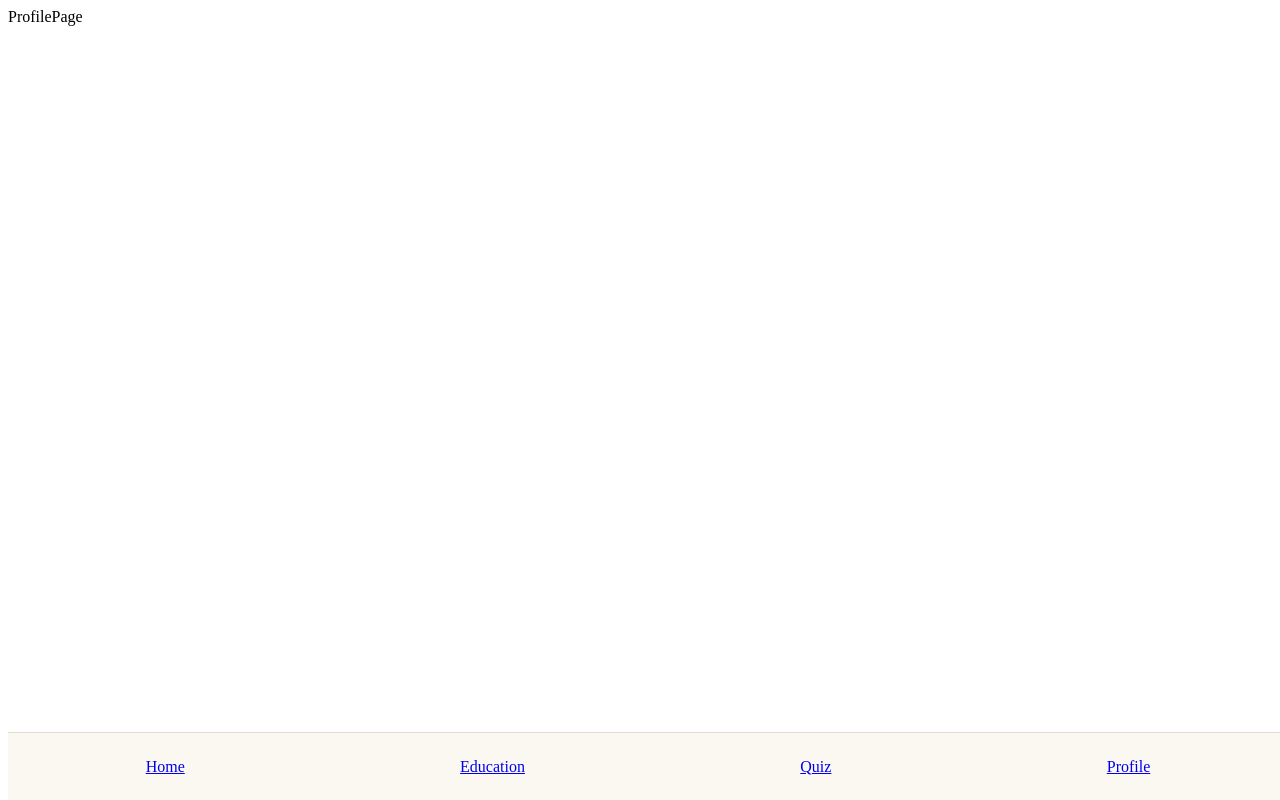
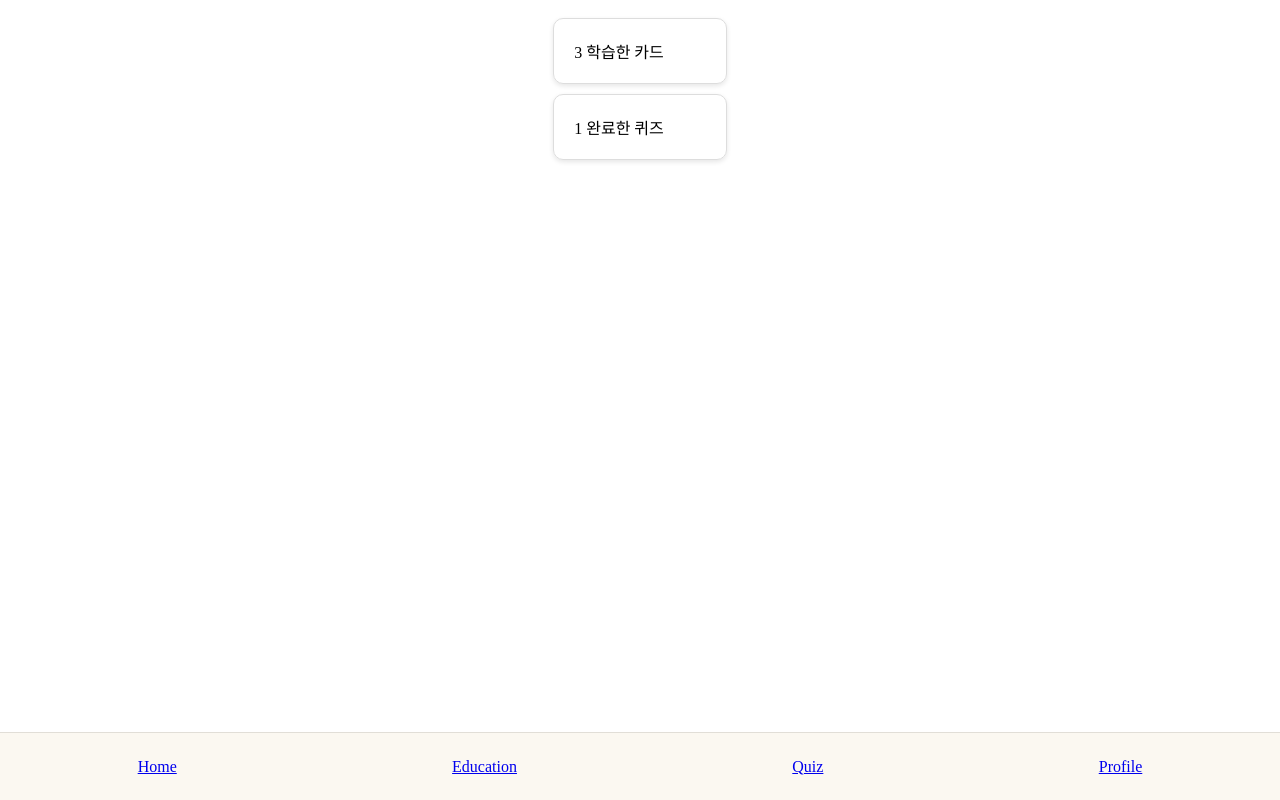
Before and after one commit to LinkHackathonTeam9/Team9_FrontEnd, a React (Vite) app: page /profile in a window 1280 px wide. Built offline with nearby package versions, Linux system fonts and the light colour scheme.

Commit message:
Add profile page layout

```diff
--- a/src/pages/ProfilePage.tsx
+++ b/src/pages/ProfilePage.tsx
@@ -1,11 +1,42 @@
 import BottomNavBar from '@components/common/BottomNavBar';
+import styled from '@emotion/styled';
+
+const Container = styled.div`
+  width: 100%;
+  height: 100%;
+  padding: 10px 20px;
+  box-sizing: border-box;
+  display: flex;
+  flex-direction: column;
+  align-items: center;
+  justify-content: center;
+`;
+
+const ContentWrapper = styled.div`
+  display: flex;
+  flex-direction: column;
+  align-items: center;
+  gap: 10px;
+`;
+
+const InfoCard = styled.div`
+  width: 100%;
+  max-width: 400px;
+  padding: 20px;
+  border: 1px solid #ddd;
+  border-radius: 10px;
+  box-shadow: 0 2px 5px rgba(0, 0, 0, 0.1);
+`;
 
 const ProfilePage = () => {
   return (
-    <>
-      <div>ProfilePage</div>
+    <Container>
+      <ContentWrapper>
+        <InfoCard>3 학습한 카드</InfoCard>
+        <InfoCard>1 완료한 퀴즈</InfoCard>
+      </ContentWrapper>
       <BottomNavBar />
-    </>
+    </Container>
   );
 };
 
```
